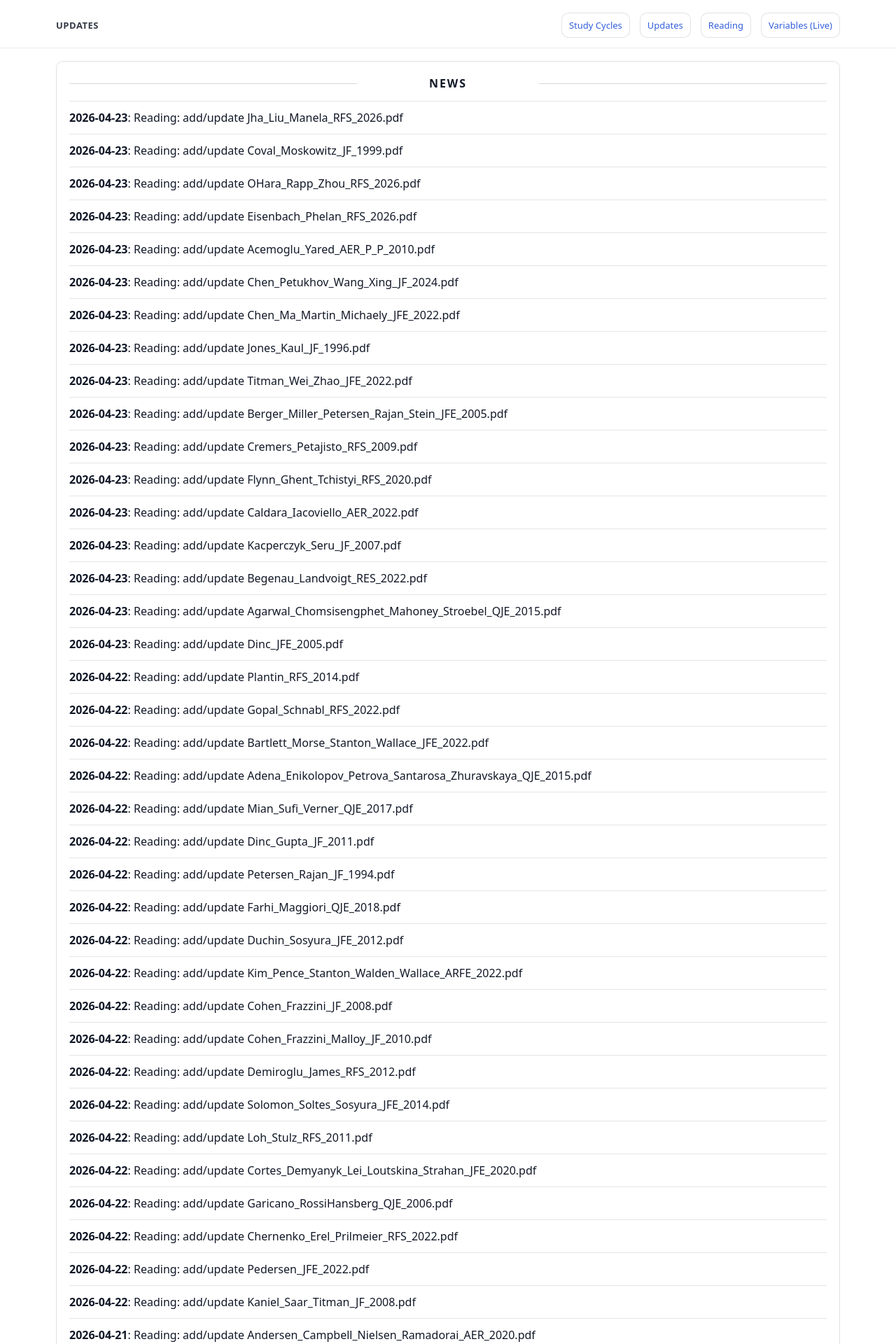
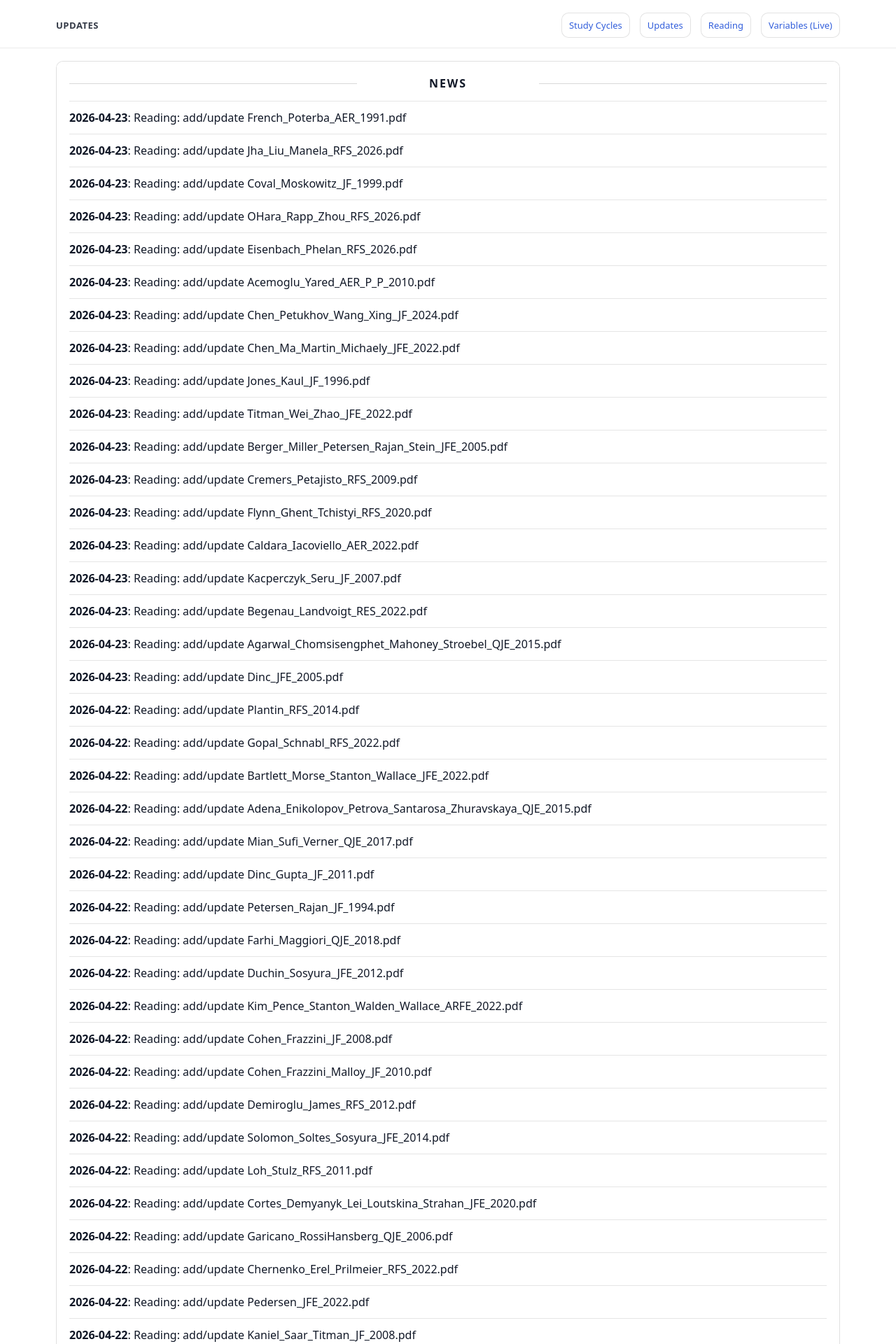
Before and after one commit to yaxinzn/study-archive, a Jekyll site: the page built from updates/index.md, in a window 1280 px wide. Shown: the top 1920 px of the page at 70% size. Built offline with Jekyll 4.4.1, drawn with Linux system fonts in a browser that asks for light colours; some of the changed text lies outside the part shown.

Commit message:
chore: update NEWS feed

```diff
--- a/_data/news.yml
+++ b/_data/news.yml
@@ -1,4 +1,7 @@
 # Auto-generated update history (sorted newest -> oldest). Do not edit manually.
+- ts: "1776945406"
+  date: "2026-04-23"
+  title: "Reading: add/update French_Poterba_AER_1991.pdf"
 - ts: "1776945080"
   date: "2026-04-23"
   title: "Reading: add/update Jha_Liu_Manela_RFS_2026.pdf"
```
